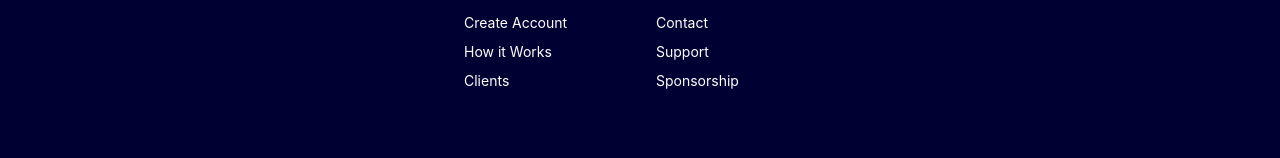
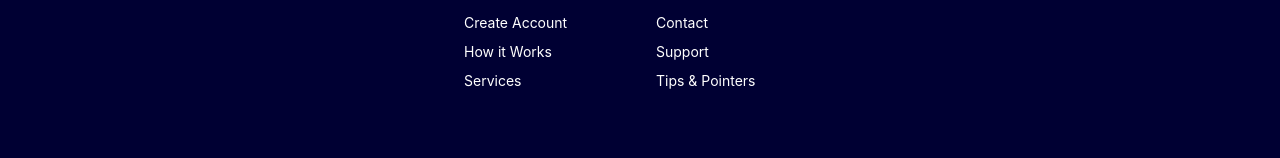
Before and after one commit to Paula63/shopping-wishlist, a React (Create React App) app: page /main in a window 1280 px wide. Shown: the part 4274-4432 px from the top of the page. Built offline with nearby package versions, Linux system fonts and the light colour scheme; no server answers.

Commit message:
renaming paths

```diff
--- a/src/components/footer/Footer.js
+++ b/src/components/footer/Footer.js
@@ -20,15 +20,15 @@ export default function Footer() {
                     <FooterLinksWrapper>
                         <FooterLinkItems>
                             <FooterLinkTitle>About Us</FooterLinkTitle>
-                            <FooterLink to="/login">Create Account</FooterLink>
+                            <FooterLink to="/signup">Create Account</FooterLink>
                             <FooterLink to="/works">How it Works</FooterLink>
-                            <FooterLink to="/clients">Clients</FooterLink>
+                            <FooterLink to="/services">Services</FooterLink>
                         </FooterLinkItems>
                         <FooterLinkItems>
                             <FooterLinkTitle>Contact Us</FooterLinkTitle>
                             <FooterLink to="/contact">Contact</FooterLink>
                             <FooterLink to="/support">Support</FooterLink>
-                            <FooterLink to="/spons">Sponsorship</FooterLink>
+                            <FooterLink to="/tips">Tips {"&"} Pointers</FooterLink>
                         </FooterLinkItems>
                     </FooterLinksWrapper>
                 </FooterLinksContainer>
```
